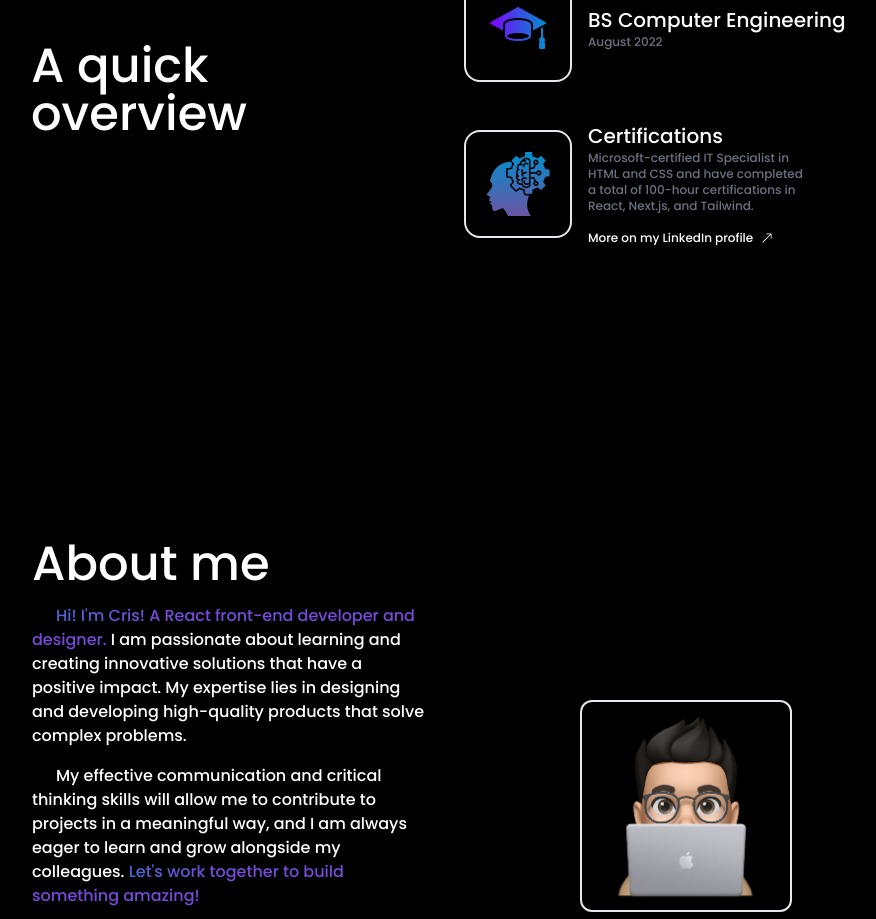
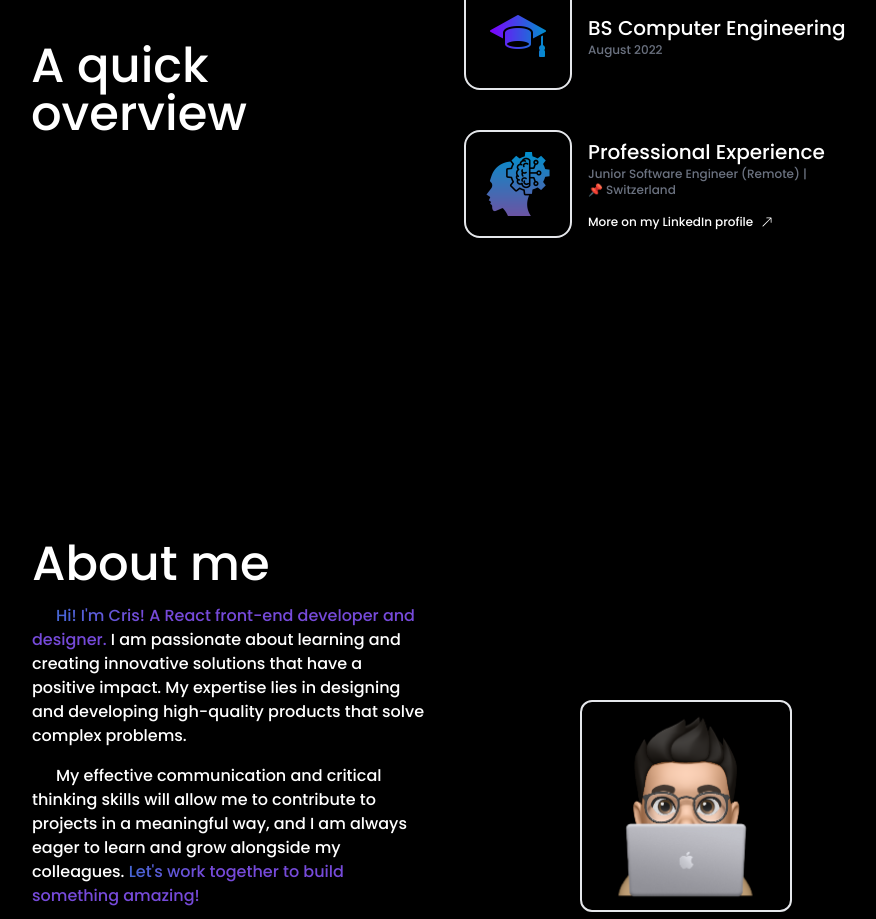
Before and after one commit to magratacris/crismagrata.com, a Next.js app: page / in a window 1280 px wide. Shown: the part 1050-1969 px from the top of the page, without its empty margins (182-1058 px from the left). Built offline with nearby package versions, Linux system fonts and the light colour scheme.

Commit message:
chore: changed from certifications to experience in `Overview.tsx`

```diff
--- a/components/Overview.tsx
+++ b/components/Overview.tsx
@@ -45,12 +45,10 @@ const Overview = () => {
           </div>
           <div className="lg:w-80">
             <h1 className="lg:text-xl text-xs text-center sm:text-start">
-              Certifications
+              Professional Experience
             </h1>
             <p className="text-xs text-gray-500 text-center sm:text-start sm:w-56">
-              Microsoft-certified IT Specialist in HTML and CSS and have
-              completed a total of 100-hour certifications in React, Next.js,
-              and Tailwind.
+            Junior Software Engineer (Remote) | 📌 Switzerland
             </p>
             <a
               href="https://www.linkedin.com/in/crismagrata/"
```
